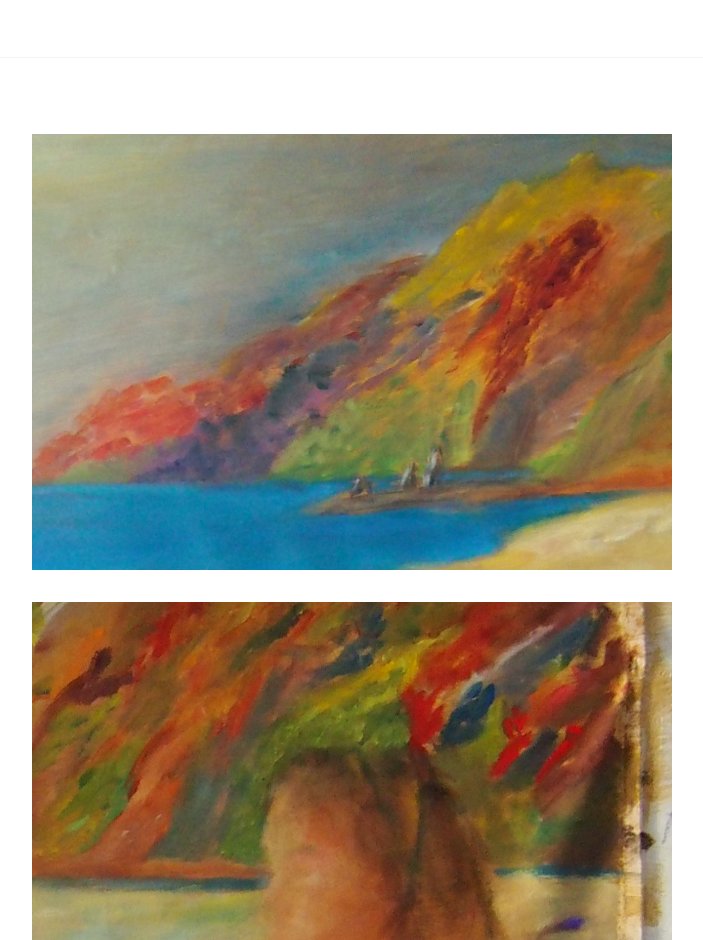
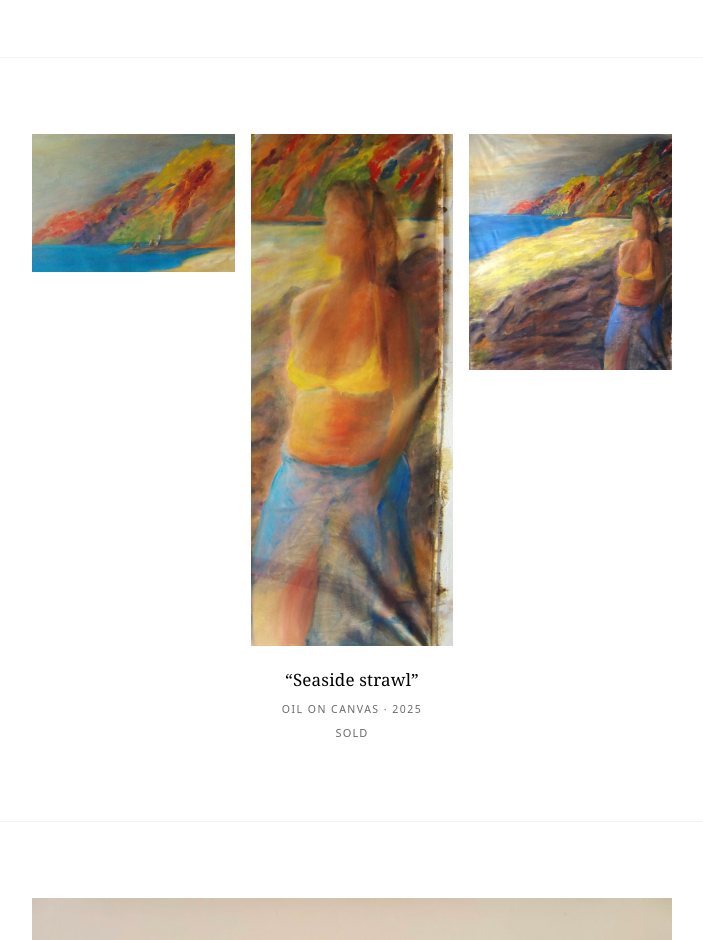
Before and after one commit to unlockedSound/phil-art-gallery, a React (Vite) app: page /about#/paintings in a window 1280 px wide. Shown: the part 2800-3740 px from the top of the page, without its empty margins (288-991 px from the left). Built offline with nearby package versions, Linux system fonts and the light colour scheme.

Commit message:
add group behavior and additional UI clean up

```diff
--- a/package.json
+++ b/package.json
@@ -4,6 +4,7 @@
   "version": "0.0.0",
   "type": "module",
   "scripts": {
+    "start": "node scripts/build-manifest.js && vite",
     "dev": "vite",
     "build": "vite build",
     "prebuild": "node scripts/build-manifest.js",
--- a/src/components/GalleryGrid/GalleryGrid.jsx
+++ b/src/components/GalleryGrid/GalleryGrid.jsx
@@ -1,32 +1,19 @@
 import { Fragment } from 'react'
 import styles from './GalleryGrid.module.css'
 
-function groupArtworks(artworks) {
-  const rows = []
-  let i = 0
-  while (i < artworks.length) {
-    const art = artworks[i]
-    if (art.group) {
-      const row = [art]
-      let j = i + 1
-      while (j < artworks.length && artworks[j].group === art.group) {
-        row.push(artworks[j])
-        j++
-      }
-      rows.push(row)
-      i = j
-    } else {
-      rows.push([art])
-      i++
-    }
-  }
-  return rows
+export default function GalleryGrid({ artworks }) {
+  if (!artworks || artworks.length === 0) {
+    return <p className={styles.empty}>No works to display.</p>
   }
 
-function ArtworkFigure({ artwork }) {
   return (
+    <div className={styles.list}>
+      {artworks.map((artwork, idx) => (
+        <Fragment key={artwork.id}>
+          {idx > 0 && <hr className={styles.divider} />}
+          <section className={styles.band}>
             <figure className={styles.work}>
-      <div className={styles.images}>
+              <div className={artwork.group ? styles.imagesRow : styles.images}>
                 {artwork.images.map((src, i) => (
                   <img
                     key={src}
@@ -39,36 +26,15 @@ function ArtworkFigure({ artwork }) {
               <figcaption className={styles.caption}>
                 <div className={styles.captionTitle}>
                   &ldquo;{artwork.title}&rdquo;
-          {artwork.sold && <span className={styles.soldMark}> — Sold</span>}
                 </div>
                 {(artwork.medium || artwork.size || artwork.year) && (
                   <div className={styles.captionMeta}>
                     {[artwork.medium, artwork.size, artwork.year].filter(Boolean).join(' · ')}
                   </div>
                 )}
+                {artwork.sold && <span className={styles.soldMark}>Sold</span>}
               </figcaption>
             </figure>
-  )
-}
-
-export default function GalleryGrid({ artworks }) {
-  if (!artworks || artworks.length === 0) {
-    return <p className={styles.empty}>No works to display.</p>
-  }
-
-  const rows = groupArtworks(artworks)
-
-  return (
-    <div className={styles.list}>
-      {rows.map((row, rowIdx) => (
-        <Fragment key={row[0].id}>
-          {rowIdx > 0 && <hr className={styles.divider} />}
-          <section className={styles.band}>
-            <div className={row.length > 1 ? styles.rowMulti : styles.row}>
-              {row.map((artwork) => (
-                <ArtworkFigure key={artwork.id} artwork={artwork} />
-              ))}
-            </div>
           </section>
         </Fragment>
       ))}
--- a/src/components/GalleryGrid/GalleryGrid.module.css
+++ b/src/components/GalleryGrid/GalleryGrid.module.css
@@ -17,23 +17,6 @@
   justify-content: center;
 }
 
-/* Single artwork row */
-.row {
-  display: flex;
-  justify-content: center;
-  width: 100%;
-}
-
-/* Grouped (side-by-side) row */
-.rowMulti {
-  display: flex;
-  flex-direction: row;
-  justify-content: center;
-  align-items: flex-start;
-  gap: 36px;
-  width: 100%;
-}
-
 .work {
   margin: 0;
   display: flex;
@@ -43,18 +26,29 @@
   width: 100%;
 }
 
-.rowMulti .work {
-  flex: 1 1 0;
-  max-width: 420px;
-  width: auto;
-}
-
+/* Stacked (default) — images in one artwork displayed vertically */
 .images {
   width: 100%;
   display: flex;
   flex-direction: column;
   gap: 32px;
   align-items: center;
+}
+
+/* Row — images in one artwork displayed side by side */
+.imagesRow {
+  width: 100%;
+  display: flex;
+  flex-direction: row;
+  gap: 16px;
+  align-items: flex-start;
+}
+
+.imagesRow .image {
+  flex: 1 1 0;
+  min-width: 0;
+  width: 100%;
+  height: auto;
 }
 
 .image {
@@ -106,14 +100,13 @@
     padding: 52px 0;
   }
 
-  .rowMulti {
+  .imagesRow {
     flex-direction: column;
-    align-items: center;
-    gap: 0;
+    gap: 32px;
   }
 
-  .rowMulti .work {
-    max-width: 640px;
+  .imagesRow .image {
+    flex: none;
     width: 100%;
   }
 }
```
Also changed, not shown: public/content/paintings/Seaside Strawl/Seaside strawl.txt, src/generated/manifest.json, 1 other file (tests, documents, lock files or other folders). Lines whose indentation alone changed are shown as unchanged.
